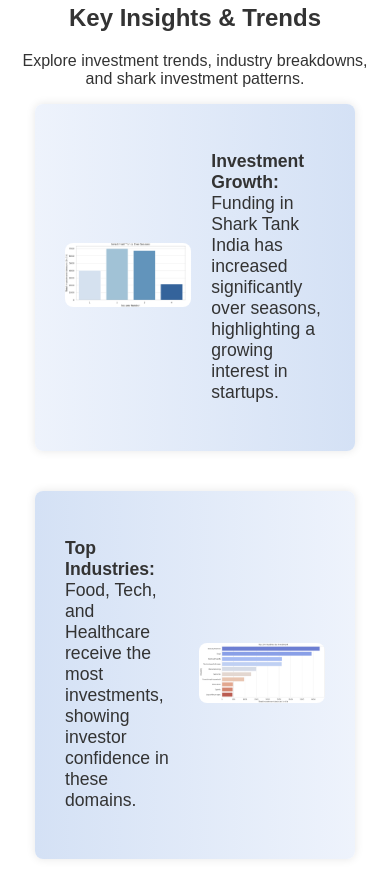
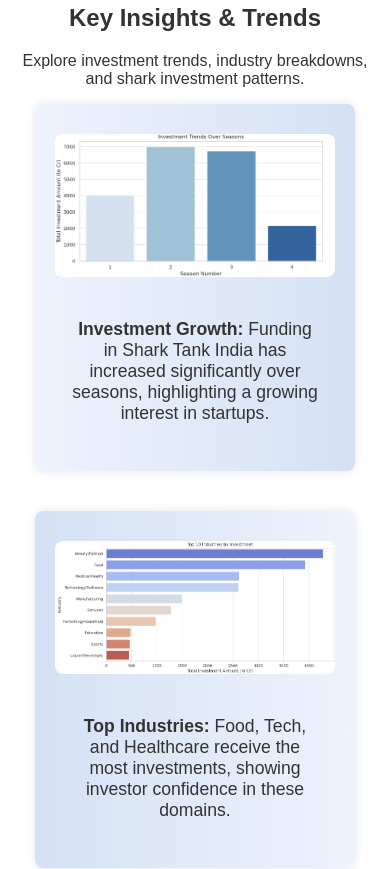
Before and after one commit to Vishwesh-Bhilare/Shark-Tank-India-Insights-Predictions, a plain HTML site: page index.html in a window 390 px wide. Shown: the part 540-1409 px from the top of the page. Drawn offline with Linux system fonts and the light colour scheme.

Commit message:
Update styles.css

```diff
--- a/styles.css
+++ b/styles.css
@@ -99,6 +99,27 @@ nav ul li a {
     font-size: 1.1em;
 }
 
+/* Responsive Design */
+@media (max-width: 768px) {
+    .chart-row {
+        flex-direction: column;
+        text-align: center;
+    }
+
+    .chart-row.reverse {
+        flex-direction: column;
+    }
+
+    .chart {
+        width: 100%;
+    }
+
+    .chart-text {
+        width: 90%;
+        text-align: center;
+    }
+}
+
 /* Prediction Form */
 #predict {
     padding: 40px 20px;
```
